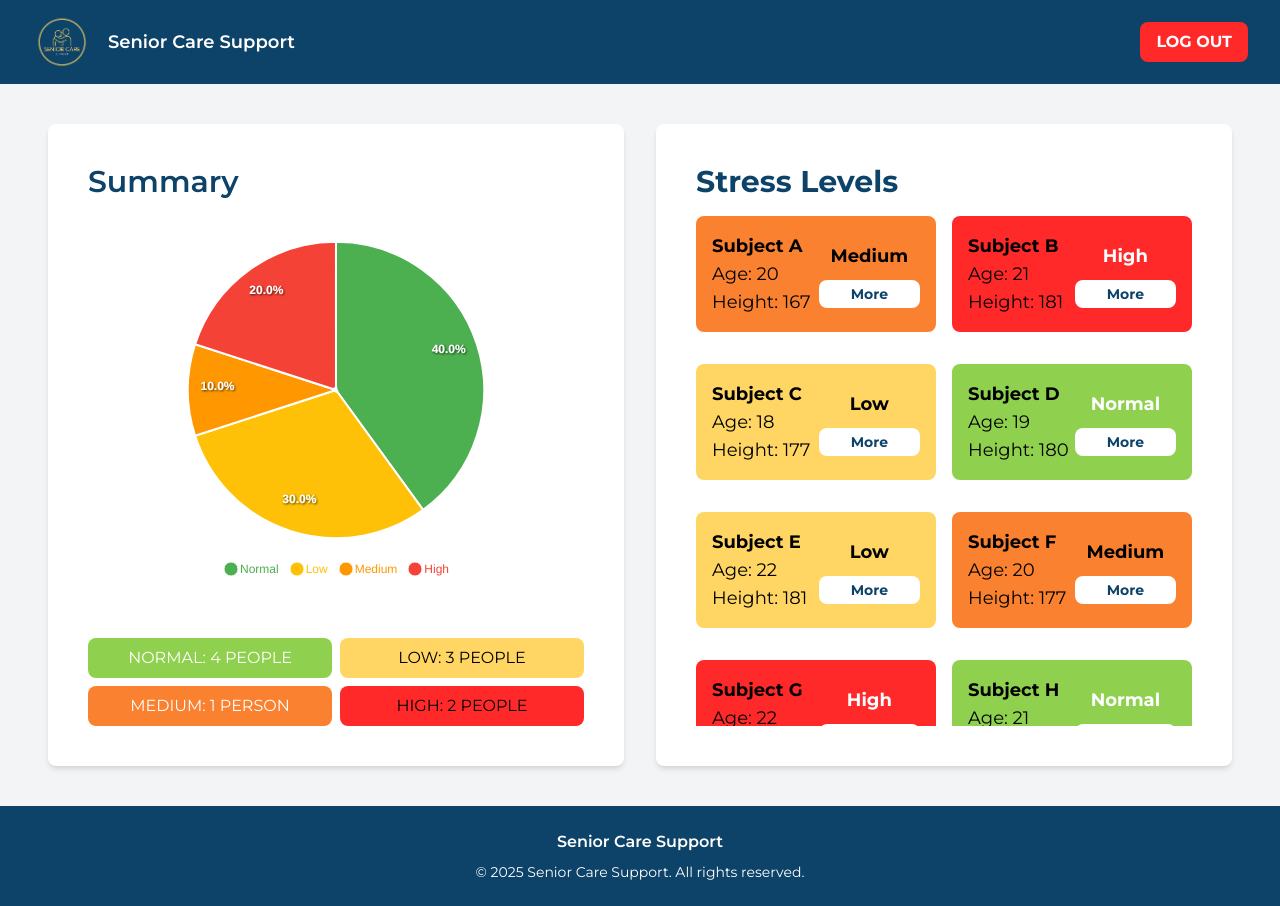
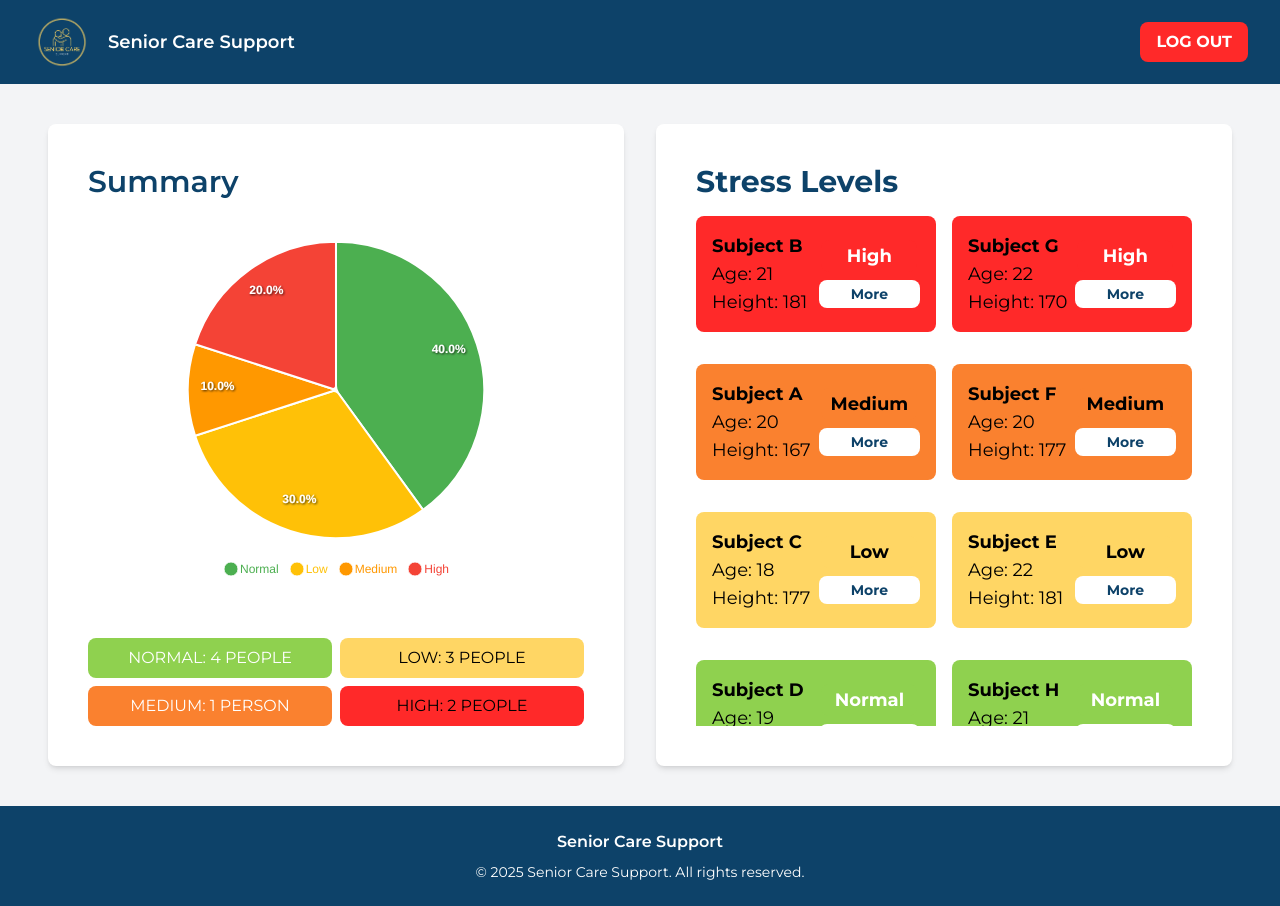
Before and after one commit to Tle-Surapat/Dashboard-Stress-Project, a Next.js app: page /dashboard in a window 1280 px wide. Built offline with nearby package versions, Linux system fonts and the light colour scheme.

Commit message:
13th commit

```diff
--- a/src/app/dashboard/page.jsx
+++ b/src/app/dashboard/page.jsx
@@ -85,13 +85,22 @@ const DashboardPage = () => {
                 <div className="w-full md:w-1/2 p-4">
                     <div className="bg-white rounded-lg p-10 shadow-md">
                         <h2 className="text-3xl text-navy font-bold mb-4">Stress Levels</h2>
-            <div className="grid grid-cols-2 gap-4 overflow-y-auto" style={{ maxHeight: "510px" }}>
-              {subjects.map((subject, index) => (
+                        {/* Grid Container */}
+                        <div
+                            className="grid grid-cols-2 gap-4 overflow-y-auto"
+                            style={{ maxHeight: "510px" }} // Adjusted height for 4 rows
+                        >
+                            {subjects
+                                .sort((a, b) => {
+                                    const stressOrder = { High: 1, Medium: 2, Low: 3, Normal: 4 };
+                                    return stressOrder[a.stressLevel] - stressOrder[b.stressLevel];
+                                })
+                                .map((subject, index) => (
                                     <SubjectCard
                                         key={index}
                                         subject={subject}
                                         color={stressLevelColors[subject.stressLevel]}
-                  onMoreClick={() => handleMoreClick(subject)}
+                                        onMoreClick={handleMoreClick}
                                     />
                                 ))}
                         </div>
--- a/src/app/detail/page.jsx
+++ b/src/app/detail/page.jsx
@@ -3,7 +3,7 @@
 import { useState, useEffect, useMemo, Suspense } from "react";
 import { useSearchParams } from "next/navigation";
 import { useRouter } from "next/navigation";
-import dynamic from 'next/dynamic'; // Import for dynamic component loading
+import dynamic from 'next/dynamic';
 import { collection, onSnapshot } from "firebase/firestore";
 import { db } from "@/components/firebase";
 import Navbar_DB from "@/components/Navbar_DB";
@@ -14,6 +14,7 @@ import Image from 'next/image';
 
 // Dynamically import components to avoid SSR issues
 const EDAChart = dynamic(() => import("@/components/Chart"), { ssr: false });
+const PPGChart = dynamic(() => import("@/components/Chart"), { ssr: false });
 const HistoryChart = dynamic(() => import("@/components/HistoryChart"), { ssr: false });
 
 function DetailsPageContent() {
@@ -140,23 +141,21 @@ function DetailsPageContent() {
             <h3 className="text-lg font-bold text-navy mb-4">EDA Signal</h3>
             {loading ? (
               <div className="text-center">Loading EDA data...</div>
-            ) : filteredEdaData.length > 0 ? (
+            ) : (
               <EDAChart edaData={filteredEdaData} />
-            ) : (
-              <div className="text-center text-gray-500">No EDA data available.</div>
             )}
           </div>
         </div>
 
-        {/* User Info Section */}
+        {/* PPG Signal Section */}
         <div className="w-full md:w-1/2 p-4 flex flex-col justify-between">
-          <div className="bg-gray-200 rounded-lg shadow-md p-6 text-center">
-            <div className="flex justify-center mb-4">
-              <Image src="/profile.png" alt="Profile" width={96} height={96} className="rounded-full" priority />
-            </div>
-            <h2 className="text-xl font-bold text-navy mb-4">{name}</h2>
-            <p className="text-sm text-gray-700 mb-2">Age: {age} | Height: {height}</p>
-            <p className="text-sm text-gray-700 mb-2">Weight: {weight} | Congenital Diseases: {congenitalDiseases}</p>
+          <div className="bg-gray-200 rounded-lg shadow-md p-6">
+            <h3 className="text-lg font-bold text-navy mb-4">PPG Signal</h3>
+            {loading ? (
+              <div className="text-center">Loading PPG data...</div>
+            ) : (
+              <PPGChart edaData={filteredPpgData} />
+            )}
           </div>
         </div>
 
```
Lines whose indentation alone changed are shown as unchanged.
